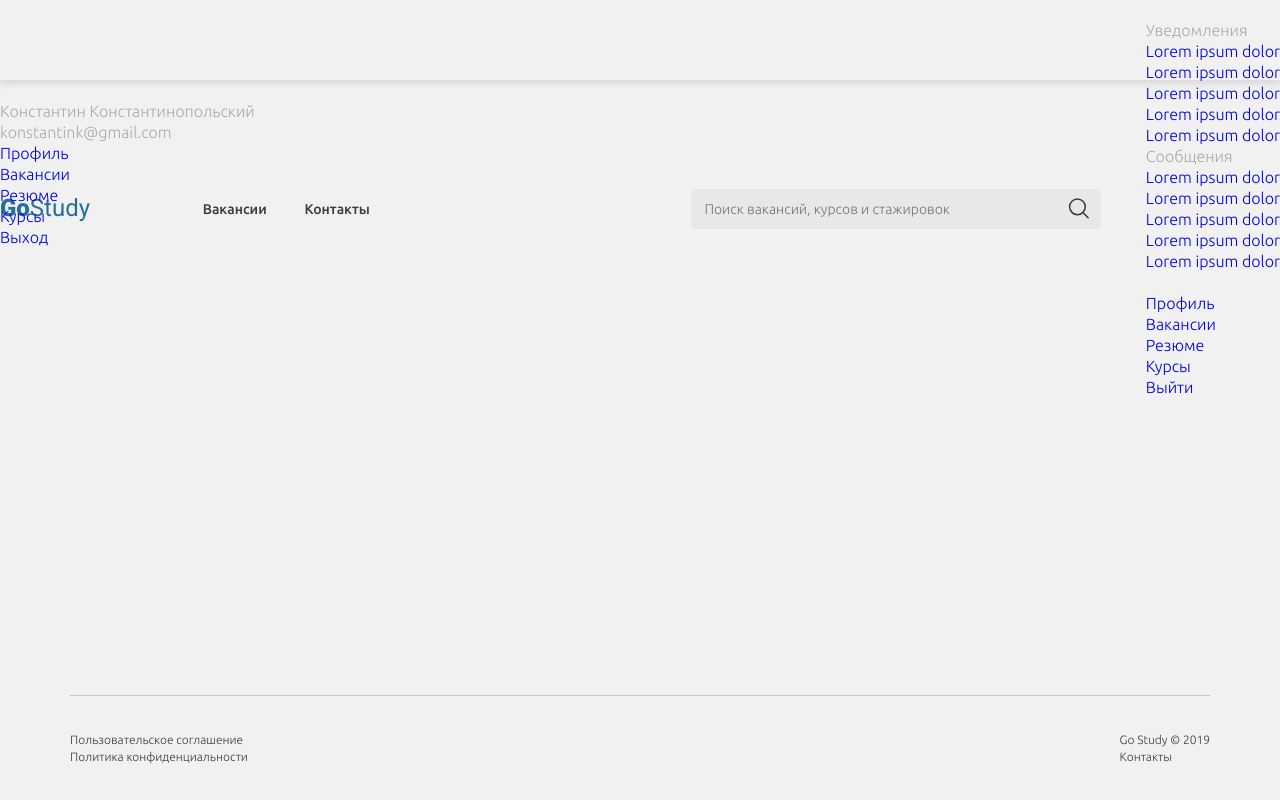
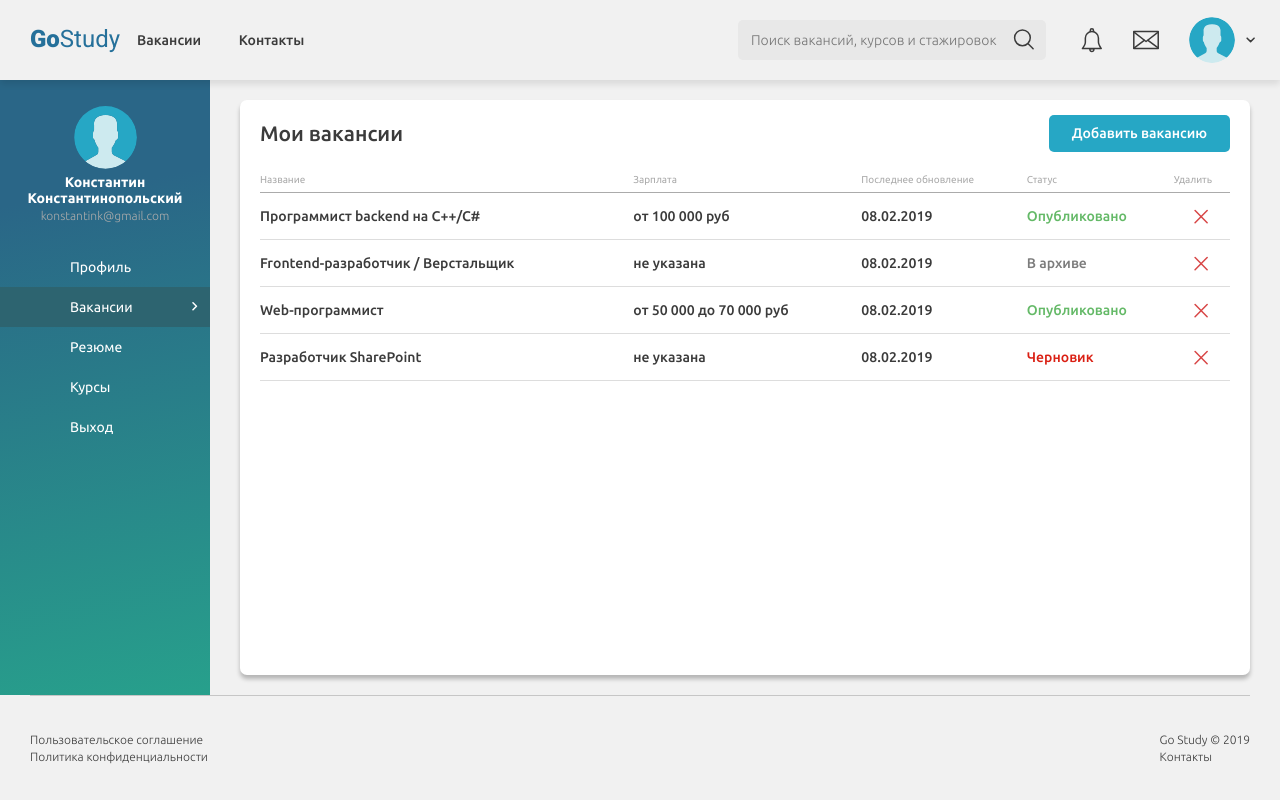
Before and after one commit to TMaksimovich/gostudy, a website: page src/lk-vacancy.html in a window 1280 px wide. Drawn offline with nearby package versions, Linux system fonts and the light colour scheme; files that its build step writes are made by us from their sources.

Commit message:
Вакансии ЛК

```diff
--- /dev/null
+++ b/src/html/_lk-footer.html
@@ -0,0 +1,16 @@
+<footer class="lk-footer">
+	<div class="container-full">
+		<div class="footer-box box">
+			<div class="footer-column">
+				<ul class="privacy-list">
+					<li class="privacy-item"><a href="#" class="privacy-link">Пользовательское соглашение</a></li>
+					<li class="privacy-item"><a href="#" class="privacy-link">Политика конфиденциальности</a></li>
+				</ul>
+			</div>
+			<div class="footer-column">
+				<p class="copyright">Go Study © 2019</p>
+				<a class="footer-link" href="#">Контакты</a>
+			</div>
+		</div>
+	</div>
+</footer>
--- a/src/js/main.js
+++ b/src/js/main.js
@@ -3,3 +3,4 @@
 //= parts/_form.js
 //= parts/_modal.js
 //= parts/_buttons.js
+//= parts/_dropdown.js
--- a/src/lk-vacancy.html
+++ b/src/lk-vacancy.html
@@ -2,12 +2,12 @@
 <html lang="ru">
     <head>
         //= html/_head.html
-        <title>GoStudy - Вакансии</title>
+        <title>GoStudy - Мои вакансии</title>
     </head>
 
     <body>
         <div class="wrapper">
-            <header>
+            <header class="fixed lk-header">
                 <div class="container-full">
                     <div class="header-box box">
                         <div class="logo">
@@ -25,7 +25,7 @@
                                 <button class="search-btn" type="submit">Найти</button>
                             </form>
                         </div>
-                        <div class="header-meta">
+                        <div class="header-meta box">
                             <div class="dropdown-menu dropdown-menu--notification">
                                 <p class="dropdown-menu-title">Уведомления</p>
                                 <ul class="dropdown-menu-list">
@@ -70,7 +70,7 @@
 
                             <div class="dropdown-menu dropdown-menu--profile">
                                 <p class="dropdown-menu-title">
-                                    <img src="#" class="dropdown-menu-avatar" alt="">
+                                    <img src="/img/avatar.svg" class="dropdown-menu-avatar" alt="">
                                 </p>
                                 <ul class="dropdown-menu-list">
                                     <li class="dropdown-menu-item">
@@ -95,10 +95,11 @@
                 </div>
             </header>
 
+            <div class="lk-wrapper">
                 <aside class="sidebar">
                     <div class="sidebar-profile">
                         <div class="sidebar-avatar">
-                        <img src="" alt="">
+                            <img src="img/avatar.svg" alt="Константин Константинопольский">
                         </div>
                         <p class="sidebar-name">Константин Константинопольский</p>
                         <p class="sidebar-email">konstantink@gmail.com</p>
@@ -123,10 +124,58 @@
                 </aside>
 
                 <main class="lk-main">
+                    <div class="column column-full column-lk">
+                        <div class="box-head box">
+                            <h1>Мои вакансии</h1>
+                            <a href="#" class="btn">Добавить вакансию</a>
+                        </div>
 
+                        <div class="box-body">
+                            <table class="lk-table">
+                                <tr>
+                                    <th>Название</th>
+                                    <th>Зарплата</th>
+                                    <th>Последнее обновление</th>
+                                    <th>Статус</th>
+                                    <th>Удалить</th>
+                                </tr>
+                                <tr>
+                                    <td><a href="#">Программист backend на C++/C#</a></td>
+                                    <td>от 100 000 руб</td>
+                                    <td>08.02.2019</td>
+                                    <td class="published">Опубликовано</td>
+                                    <td class="remove"><span class="remove-ikon">X</span></td>
+                                </tr>
+                                <tr>
+                                    <td><a href="#">Frontend-разработчик / Верстальщик</a></td>
+                                    <td>не указана</td>
+                                    <td>08.02.2019</td>
+                                    <td class="archive">В архиве</td>
+                                    <td class="remove"><span class="remove-ikon">X</span></td>
+                                </tr>
+                                <tr>
+                                    <td><a href="#">Web-программист</a></td>
+                                    <td>от 50 000 до 70 000 руб</td>
+                                    <td>08.02.2019</td>
+                                    <td class="published">Опубликовано</td>
+                                    <td class="remove"><span class="remove-ikon">X</span></td>
+                                </tr>
+                                <tr>
+                                    <td><a href="#">Разработчик SharePoint</a></td>
+                                    <td>не указана</td>
+                                    <td>08.02.2019</td>
+                                    <td class="draft">Черновик</td>
+                                    <td class="remove"><span class="remove-ikon">X</span></td>
+                                </tr>
+                            </table>
+                        </div>
+
+                    </div>
                 </main>
+            </div>
 
-            //= html/_footer.html
+
+            //= html/_lk-footer.html
             //= html/_scripts.html
         </div>
     </body>
--- a/src/sass/blocks/_buttons.scss
+++ b/src/sass/blocks/_buttons.scss
@@ -1,6 +1,7 @@
 .btn {
     display: inline-block;
     vertical-align: middle;
+    height: 37px;
     padding: 9px 23px;
     color: #fff;
     background-color: $blue;
--- /dev/null
+++ b/src/sass/blocks/_header-lk.scss
@@ -0,0 +1,90 @@
+.lk-header {
+	padding: 15px 0 20px;
+	.menu {
+		width: 60%;
+	}
+	&.fixed {
+		position: fixed;
+		width: 100%;
+		z-index: 5;
+		& + .lk-wrapper {
+			margin-top: 80px;
+		}
+	}
+}
+.header-meta {
+	align-items: center;
+	padding-left: 20px;
+	.dropdown-menu {
+		padding: 0 15px;
+		position: relative;
+	}
+}
+.dropdown-menu-title {
+	font-size: 0;
+	cursor: pointer;
+	height: 46px;
+}
+.dropdown-menu--notification {
+	.dropdown-menu-title {
+		background: url(../img/notification.svg) center no-repeat;
+		width: 22px;
+	}
+}
+.dropdown-menu--message {
+	.dropdown-menu-title {
+		background: url(../img/message.svg) 0 3px no-repeat;
+		width: 26px;
+	}
+}
+.dropdown-menu--profile {
+	padding-right: 20px;
+	cursor: pointer;
+	.dropdown-menu-title {
+		width: 46px;
+		position: relative;
+		&:after {
+			content: '';
+			position: absolute;
+			top: 0;
+			bottom: 0;
+			right: -20px;
+			margin: auto;
+			width: 9px;
+			height: 6px;
+			background: url(../img/arrow-down-black.svg) center no-repeat;
+		}
+	}
+}
+.dropdown-menu-avatar {
+	width: 100%;
+    height: 100%;
+    object-fit: cover;
+    border-radius: 50%;
+}
+.dropdown-menu-list {
+	display: none;
+	position: absolute;
+	top: 63px;
+	left: -40px;
+	width: 126px;
+	background: #E8E8E8;
+	box-shadow: 0px 4px 4px rgba(0, 0, 0, 0.15);
+	font-size: 14px;
+	line-height: normal;
+	color: #3B3B3B;
+	&.open {
+		display: block;
+	}
+}
+.dropdown-menu-item--logout {
+	border-top: 0.5px solid #C7C6C6;
+}
+.dropdown-menu-link {
+	color: inherit;
+	padding: 10px;
+	display: block;
+	&:hover {
+		color: $blue;
+	}
+}
--- a/src/sass/blocks/_header.scss
+++ b/src/sass/blocks/_header.scss
@@ -9,7 +9,7 @@ header {
 	justify-content: space-between;
 }
 .logo {
-	width: 11%;
+	width: 100px;
 }
 .logo-link {
 	font-family: $font-family-sub;
@@ -38,7 +38,7 @@ header {
 	font-weight: 700;
 }
 .search {
-	width: 32%;
+	width: 365px;
 }
 .search-form {
 	position: relative;
--- /dev/null
+++ b/src/sass/blocks/_page-lk.scss
@@ -0,0 +1,23 @@
+.lk-main {
+    flex: 1 0 calc(100% - 210px);
+    padding: 20px 30px;
+    height: 100%;
+    display: flex;
+    flex-direction: column;
+}
+.column-lk {
+    height: 100%;
+    margin-top: 0;
+    padding: 0 20px;
+    .box-head {
+        align-items: center;
+        border: none;
+    }
+    h1 {
+        font-weight: 500;
+        font-size: 21px;
+        line-height: normal;
+        color: $title-color;
+        margin: 0;
+    }
+}
--- /dev/null
+++ b/src/sass/blocks/_sidebar.scss
@@ -0,0 +1,61 @@
+.sidebar {
+    width: 210px;
+    height: 100%;
+    padding: 13px 0;
+    background: linear-gradient(169.12deg, #2A6687 19.35%, #27A38C 104.27%);
+}
+.sidebar-profile {
+    text-align: center;
+    padding-top: 13px;
+}
+.sidebar-avatar {
+    width: 63px;
+    height: 63px;
+    margin: auto;
+    margin-bottom: 5px;
+    img {
+        width: 100%;
+        height: 100%;
+        border-radius: 50%;
+        object-fit: cover;
+    }
+}
+.sidebar-name {
+    font-weight: 700;
+    font-size: 14px;
+    line-height: normal;
+    color: #fff;
+    margin-bottom: 3px;
+}
+.sidebar-email {
+    font-size: 12px;
+    line-height: normal;
+    color: #ABABAB;
+}
+.sidebar-menu {
+    margin-top: 25px;
+}
+.sidebar-link {
+    font-weight: 400;
+    font-size: 14px;
+    line-height: normal;
+    color: #fff;
+    padding: 12px 25px 12px 70px;
+    display: block;
+    position: relative;
+}
+.sidebar-item--active .sidebar-link,
+.sidebar-link:hover {
+    background-color: #2D6470;
+}
+.sidebar-item--active .sidebar-link:after {
+    content: '';
+    position: absolute;
+    top: 0;
+    bottom: 0;
+    right: 8px;
+    margin: auto;
+    width: 10px;
+    height: 10px;
+    background: url(../img/arrow-white.svg) 0 0 no-repeat;
+}
--- /dev/null
+++ b/src/sass/blocks/_table.scss
@@ -0,0 +1,41 @@
+.lk-table {
+    width: 100%;
+    th {
+        border-bottom: 0.75px solid #ABABAB;
+        text-align: left;
+        font-weight: 400;
+        font-size: 10px;
+        line-height: normal;
+        color: #ABABAB;
+        padding-bottom: 7px;
+    }
+    td {
+        border-bottom: 0.75px solid rgba(171, 171, 171, 0.4);
+        font-weight: 500;
+        font-size: 14px;
+        line-height: normal;
+        color: $title-color;
+        padding: 15px 0;
+    }
+    a {
+        color: inherit;
+    }
+    .published {
+        color: #64B967;
+    }
+    .archive {
+        color: #7C7C7C;
+    }
+    .draft {
+        color: #DA1F13;
+    }
+}
+.remove-ikon {
+    display: block;
+    width: 15px;
+    height: 15px;
+    margin: auto;
+    font-size: 0;
+    cursor: pointer;
+    background: url(../img/remove.svg) 0 0 no-repeat;
+}
--- a/src/sass/dev/_base.scss
+++ b/src/sass/dev/_base.scss
@@ -38,6 +38,10 @@ footer,
 header {
   flex: 0 0 auto;
 }
+.lk-wrapper {
+  display: flex;
+  flex: 1 0 auto;
+}
 
 a {
   text-decoration: none;
@@ -55,6 +59,10 @@ ul {
 .container {
     width: 1140px;
     margin: 0 auto;
+}
+.container-full {
+  width: 100%;
+  padding: 0 30px;
 }
 .box {
   display: flex;
--- a/src/sass/main.scss
+++ b/src/sass/main.scss
@@ -5,6 +5,7 @@
 
 //blocks styles
 @import "blocks/_header.scss";
+@import "blocks/_header-lk.scss";
 @import "blocks/_menu.scss";
 @import "blocks/_footer.scss";
 @import "blocks/_buttons.scss";
@@ -13,4 +14,7 @@
 @import "blocks/_filter.scss";
 @import "blocks/_pagination.scss";
 @import "blocks/_modal.scss";
+@import "blocks/_sidebar.scss";
+@import "blocks/_table.scss";
 @import "blocks/_page.scss";
+@import "blocks/_page-lk.scss";
```
Also changed, not shown: src/js/parts/_dropdown.js (added, +12 -0 lines), src/img/arrow-down-black.svg (added), src/img/arrow-white.svg (added), src/img/avatar.svg (added), src/img/message.svg (added), src/img/notification.svg (added), src/img/remove.svg (added), src/sass/blocks/_footer-lk.scss (added). Lines whose indentation alone changed are shown as unchanged.
